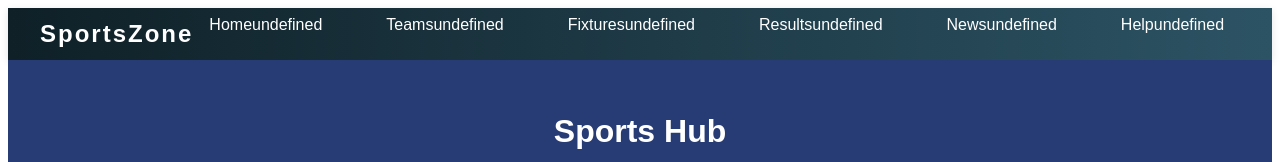
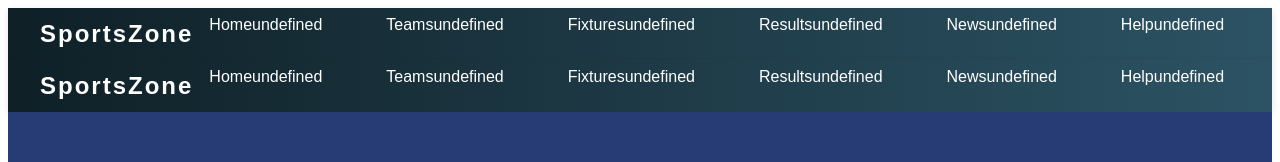
Before and after one commit to MRBASSX/ReactApp2, a React (Vite) app: page / in a window 1280 px wide. Shown: the top 162 px of the page. Built offline with nearby package versions, Linux system fonts and the light colour scheme.

Commit message:
Updated...

```diff
--- a/src/App.jsx
+++ b/src/App.jsx
@@ -14,7 +14,7 @@ import Footer from './components/Footer'
 import CounterPage from './pages/CounterPage'
 import ContactPage from './pages/ContactPage'
 
-  const ThemeContext = createContext("light");
+ export const ThemeContext = createContext("light");
 
 
 function App() {
@@ -27,11 +27,11 @@ const [theme,SetTheme] = useState("Dark")
 
   return (
     <>
-      {/* <Navbar/> */}
+      <Navbar/>
 
 
-      <ThemeContext.Provider  value={theme}>
-        <Navbar value={theme} />
+      <ThemeContext.Provider  value={"theme"}>
+        <Navbar value={"theme"} />
       </ThemeContext.Provider>
 
       <Router>
```
